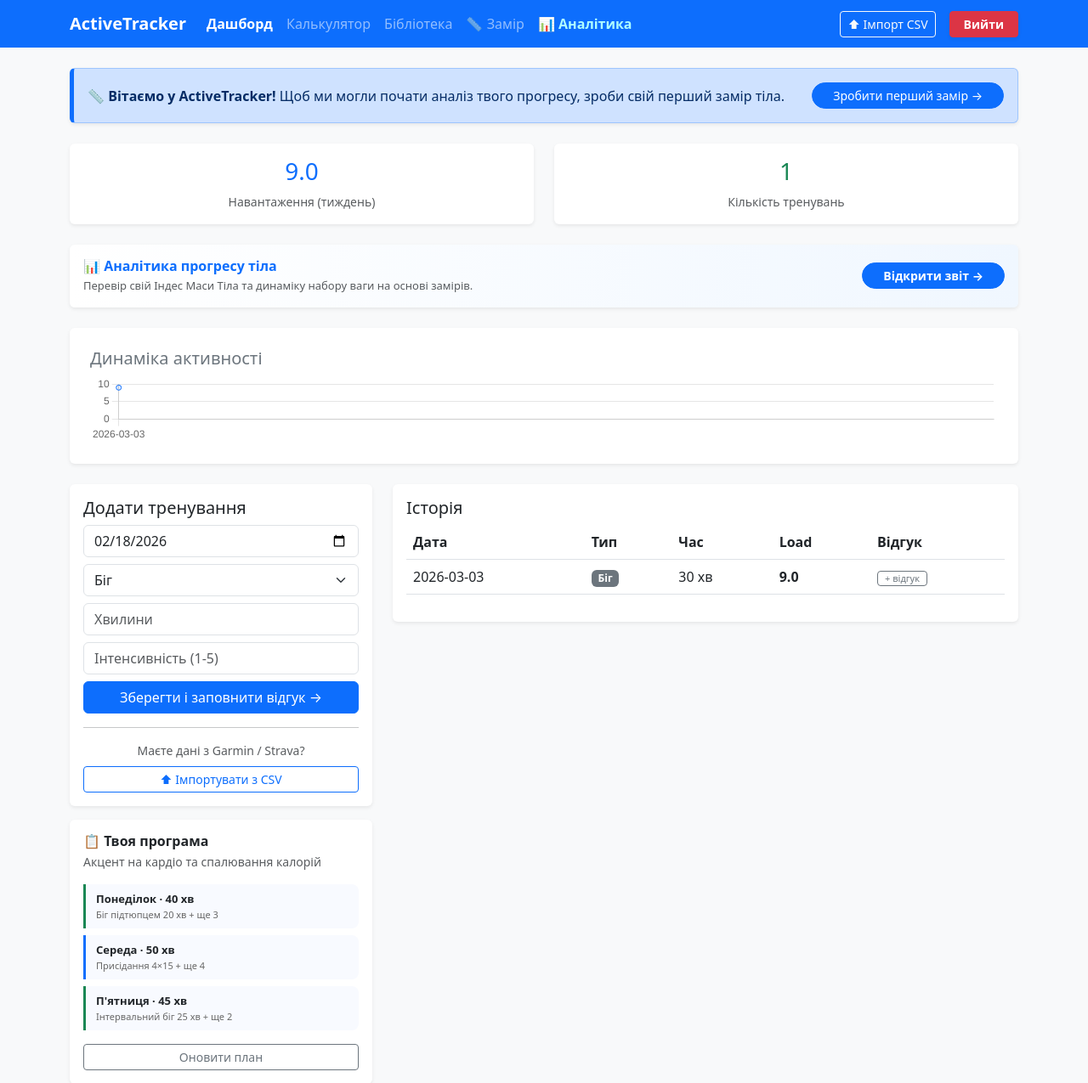
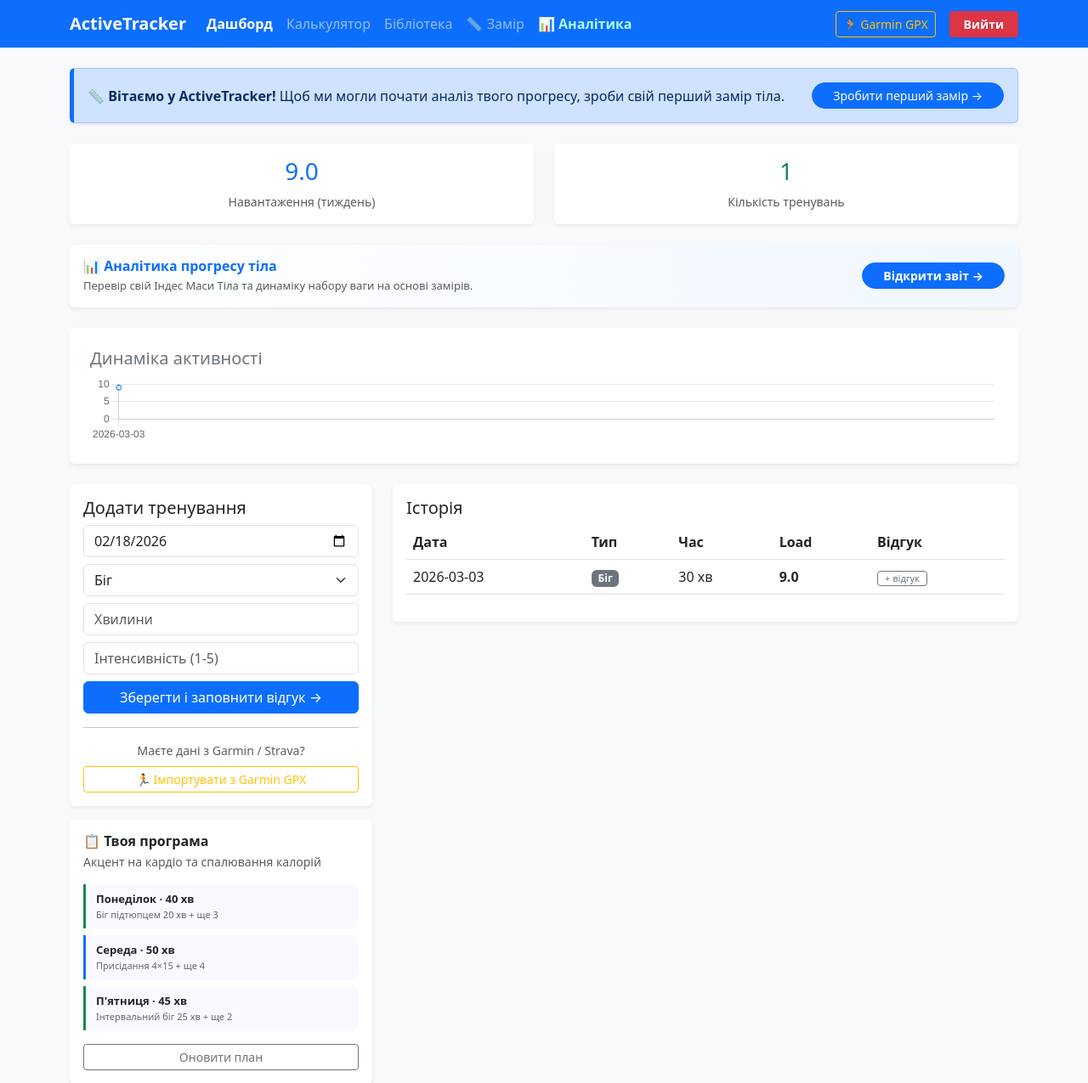
Before and after one commit to Levko0/Mini-progect, a Flask app: page / in a window 1280 px wide. Shown: the top 1275 px of the page at 85% size. Run offline with Flask 3, Linux system fonts and the light colour scheme; a user stored in the database is signed in; data comes from the database, SQL or seed files in the repository; both versions use the stored data as it was after the commit.

Commit message:
Оновлено логіку аналітики в app.py та дизайн дашборду

```diff
--- a/app.py
+++ b/app.py
@@ -741,5 +741,78 @@ def api_tracker_import():
     db.close()
 
     return jsonify({'avg_steps': round(avg_steps), 'activity_level': activity_level, 'new_pal': new_pal})
+
+
+# ─── GPX IMPORT (Garmin) ──────────────────────────────────────────────────────
+import xml.etree.ElementTree as ET
+
+@app.route("/import-gpx", methods=["POST"])
+@login_required
+def import_gpx():
+    user_id = session['user_id']
+    file = request.files.get("file")
+
+    if not file:
+        return jsonify({"error": "Файл не знайдено"}), 400
+    if not file.filename.lower().endswith(".gpx"):
+        return jsonify({"error": "Підтримуються лише .gpx файли"}), 400
+
+    try:
+        content = file.read().decode("utf-8", errors="replace")
+        root = ET.fromstring(content)
+    except ET.ParseError as e:
+        return jsonify({"error": f"Помилка парсингу XML: {e}"}), 400
+
+    ns = {
+        "gpx": "http://www.topografix.com/GPX/1/1",
+        "gpxtpx": "http://www.garmin.com/xmlschemas/TrackPointExtension/v1"
+    }
+
+    imported, errors = 0, []
+    db = Session()
+
+    for trk in root.findall("gpx:trk", ns):
+        try:
+            name_el = trk.find("gpx:name", ns)
+            type_el = trk.find("gpx:type", ns)
+            raw_type = (type_el.text if type_el is not None else
+                        name_el.text if name_el is not None else "Спорт")
+
+            trkpts = trk.findall(".//gpx:trkpt", ns)
+            if not trkpts:
+                errors.append("Трек не має точок — пропущено")
+                continue
+
+            def parse_time(trkpt):
+                t_el = trkpt.find("gpx:time", ns)
+                if t_el is not None and t_el.text:
+                    t_str = t_el.text.rstrip("Z").split(".")[0]
+                    return datetime.strptime(t_str, "%Y-%m-%dT%H:%M:%S")
+                return None
+
+            start_time = parse_time(trkpts[0])
+            end_time   = parse_time(trkpts[-1])
+
+            if not start_time:
+                errors.append("Не вдалося визначити час початку — пропущено")
+                continue
+
+            duration = int((end_time - start_time).total_seconds() / 60) if (end_time and end_time > start_time) else 30
+
+            db.add(WorkoutLog(
+                user_id=user_id,
+                date=start_time,
+                duration_minutes=duration,
+                notes=normalize_type(raw_type)
+            ))
+            imported += 1
+
+        except Exception as e:
+            errors.append(f"Трек: {str(e)}")
+
+    db.commit()
+    db.close()
+    return jsonify({"imported": imported, "errors": errors[:10]})
+
 if __name__ == "__main__":
     app.run(debug=True, port=5000)
--- a/templates/dashboard.html
+++ b/templates/dashboard.html
@@ -10,7 +10,7 @@
         .drop-zone:hover, .drop-zone.drag-over { border-color: #0d6efd; background: #eff4ff; }
         .drop-zone svg { color: #0d6efd; margin-bottom: 10px; }
         .drop-zone p { color: #888; font-size: 13px; margin-bottom: 14px; }
-        #importProgress, #importResult, #importError { display: none; }
+        #gpxImportProgress, #gpxImportResult, #gpxImportError { display: none; }
         .template-link { font-size: 12px; color: #0d6efd; cursor: pointer; text-decoration: underline dotted; }
         .plan-day { border-left: 3px solid #0d6efd; padding: 8px 12px; margin-bottom: 8px; background: #f8faff; border-radius: 0 8px 8px 0; }
         .plan-day.cardio { border-color: #198754; }
@@ -32,8 +32,8 @@
     </div>
 
     <div class="ms-auto d-flex align-items-center gap-3">
-        <button class="btn btn-outline-light btn-sm" data-bs-toggle="modal" data-bs-target="#csvImportModal">
-            ⬆ Імпорт CSV
+        <button class="btn btn-outline-warning btn-sm" data-bs-toggle="modal" data-bs-target="#gpxImportModal">
+            🏃 Garmin GPX
         </button>
         <a href="{{ url_for('logout') }}" class="btn btn-danger btn-sm fw-bold px-3 shadow-sm">Вийти</a>
     </div>
@@ -121,8 +121,8 @@
                 <hr class="my-3">
                 <div class="text-center">
                     <small class="text-muted d-block mb-2">Маєте дані з Garmin / Strava?</small>
-                    <button class="btn btn-outline-primary btn-sm w-100" data-bs-toggle="modal" data-bs-target="#csvImportModal">
-                        ⬆ Імпортувати з CSV
+                    <button class="btn btn-outline-warning btn-sm w-100" data-bs-toggle="modal" data-bs-target="#gpxImportModal">
+                        🏃 Імпортувати з Garmin GPX
                     </button>
                 </div>
             </div>
@@ -183,54 +183,55 @@
     </div>
 </div>
 
-<div class="modal fade" id="csvImportModal" tabindex="-1" aria-hidden="true">
+<div class="modal fade" id="gpxImportModal" tabindex="-1" aria-hidden="true">
   <div class="modal-dialog modal-lg modal-dialog-centered">
     <div class="modal-content border-0 shadow">
-      <div class="modal-header bg-primary text-white">
-        <h5 class="modal-title">⬆ Імпорт тренувань з CSV</h5>
+      <div class="modal-header text-white" style="background:#fd7e14;">
+        <h5 class="modal-title">🏃 Імпорт тренувань з Garmin (GPX)</h5>
         <button type="button" class="btn-close btn-close-white" data-bs-dismiss="modal"></button>
       </div>
       <div class="modal-body p-4">
-        <div id="stepUpload">
-          <div class="drop-zone" id="dropZone" onclick="document.getElementById('csvFileInput').click()">
-            <svg width="36" height="36" viewBox="0 0 24 24" fill="none" stroke="currentColor" stroke-width="1.5" stroke-linecap="round" stroke-linejoin="round">
+        <div id="gpxStepUpload">
+          <div class="drop-zone" id="gpxDropZone" onclick="document.getElementById('gpxFileInput').click()">
+            <svg width="36" height="36" viewBox="0 0 24 24" fill="none" stroke="#fd7e14" stroke-width="1.5" stroke-linecap="round" stroke-linejoin="round">
               <path d="M21 15v4a2 2 0 0 1-2 2H5a2 2 0 0 1-2-2v-4"/>
               <polyline points="17 8 12 3 7 8"/>
               <line x1="12" y1="3" x2="12" y2="15"/>
             </svg>
-            <p>Перетягніть CSV файл сюди або натисніть, щоб вибрати</p>
-            <button class="btn btn-primary btn-sm" onclick="event.stopPropagation(); document.getElementById('csvFileInput').click()">Вибрати файл</button>
+            <p>Перетягніть .gpx файл сюди або натисніть, щоб вибрати</p>
+            <button class="btn btn-warning btn-sm" onclick="event.stopPropagation(); document.getElementById('gpxFileInput').click()">Вибрати GPX файл</button>
           </div>
-          <input type="file" id="csvFileInput" accept=".csv,.txt" style="display:none">
-          <div class="mt-3 p-3 bg-light rounded" style="font-size:13px;">
-            <div class="d-flex justify-content-between align-items-center mb-2">
-              <strong>Очікуваний формат CSV:</strong>
-              <span class="template-link" onclick="downloadTemplate()">⬇ Завантажити шаблон</span>
-            </div>
-            <code style="font-size:12px; color:#555;">date,type,duration_minutes,intensity<br>2026-02-22,running,60,3</code>
+          <input type="file" id="gpxFileInput" accept=".gpx" style="display:none">
+          <div class="mt-3 p-3 rounded" style="background:#fff8f0; border:1px solid #fde5c4; font-size:13px;">
+            <strong>📍 Як експортувати з Garmin Connect:</strong>
+            <ol class="mb-0 mt-2 ps-3" style="color:#555;">
+              <li>Відкрий <strong>Garmin Connect</strong> → вибери активність</li>
+              <li>Натисни іконку ⚙️ або <strong>"..."</strong> → <strong>Export to GPX</strong></li>
+              <li>Завантаж файл і завантаж сюди</li>
+            </ol>
           </div>
         </div>
-        <div id="importProgress">
+        <div id="gpxImportProgress" style="display:none;">
           <div class="text-center mb-3">
-            <div class="spinner-border text-primary mb-2" role="status"></div>
-            <p class="text-muted mb-1">Обробка файлу...</p>
+            <div class="spinner-border mb-2" style="color:#fd7e14;" role="status"></div>
+            <p class="text-muted mb-1">Обробка GPX файлу...</p>
           </div>
-          <div class="progress"><div class="progress-bar progress-bar-striped progress-bar-animated bg-primary" style="width:100%"></div></div>
+          <div class="progress"><div class="progress-bar progress-bar-striped progress-bar-animated" style="width:100%;background:#fd7e14;"></div></div>
         </div>
-        <div id="importResult" class="alert alert-success d-flex align-items-start gap-3 mb-0" role="alert">
+        <div id="gpxImportResult" class="alert alert-success d-flex align-items-start gap-3 mb-0" style="display:none;" role="alert">
           <svg width="22" height="22" viewBox="0 0 24 24" fill="none" stroke="currentColor" stroke-width="2" style="flex-shrink:0;margin-top:2px;"><polyline points="20 6 9 17 4 12"/></svg>
-          <div><strong id="importResultTitle"></strong><br><span id="importResultText" style="font-size:13px;"></span>
-          <div id="importResultErrors" style="font-size:12px;color:#856404;margin-top:6px;"></div></div>
+          <div><strong id="gpxImportResultTitle"></strong><br><span id="gpxImportResultText" style="font-size:13px;"></span>
+          <div id="gpxImportResultErrors" style="font-size:12px;color:#856404;margin-top:6px;"></div></div>
         </div>
-        <div id="importError" class="alert alert-danger mb-0" role="alert">
+        <div id="gpxImportError" class="alert alert-danger mb-0" style="display:none;" role="alert">
           <strong>Помилка імпорту</strong>
-          <div id="importErrorText" style="font-size:13px;margin-top:4px;"></div>
+          <div id="gpxImportErrorText" style="font-size:13px;margin-top:4px;"></div>
         </div>
       </div>
       <div class="modal-footer">
         <button type="button" class="btn btn-secondary" data-bs-dismiss="modal">Закрити</button>
-        <button type="button" class="btn btn-primary" id="doImportBtn" style="display:none" onclick="doImport()">Імпортувати</button>
-        <button type="button" class="btn btn-success" id="reloadBtn" style="display:none" onclick="location.reload()">✓ Оновити дашборд</button>
+        <button type="button" class="btn btn-warning text-white" id="doGpxImportBtn" style="display:none" onclick="doGpxImport()">Імпортувати</button>
+        <button type="button" class="btn btn-success" id="gpxReloadBtn" style="display:none" onclick="location.reload()">✓ Оновити дашборд</button>
       </div>
     </div>
   </div>
@@ -252,63 +253,61 @@ if (ctx) {
     });
 }
 
-let selectedFile = null;
-const dz = document.getElementById('dropZone');
-dz.addEventListener('dragover', e => { e.preventDefault(); dz.classList.add('drag-over'); });
-dz.addEventListener('dragleave', () => dz.classList.remove('drag-over'));
-dz.addEventListener('drop', e => { e.preventDefault(); dz.classList.remove('drag-over'); if (e.dataTransfer.files[0]) setFile(e.dataTransfer.files[0]); });
-document.getElementById('csvFileInput').addEventListener('change', e => { if (e.target.files[0]) setFile(e.target.files[0]); });
 
-function setFile(file) {
-    selectedFile = file;
-    dz.style.borderColor = '#0d6efd';
-    dz.querySelector('p').textContent = '✓ Обрано: ' + file.name;
-    document.getElementById('doImportBtn').style.display = 'inline-block';
-    hideResults();
+let selectedGpxFile = null;
+const gpxDz = document.getElementById('gpxDropZone');
+gpxDz.addEventListener('dragover', e => { e.preventDefault(); gpxDz.classList.add('drag-over'); });
+gpxDz.addEventListener('dragleave', () => gpxDz.classList.remove('drag-over'));
+gpxDz.addEventListener('drop', e => { e.preventDefault(); gpxDz.classList.remove('drag-over'); if (e.dataTransfer.files[0]) setGpxFile(e.dataTransfer.files[0]); });
+document.getElementById('gpxFileInput').addEventListener('change', e => { if (e.target.files[0]) setGpxFile(e.target.files[0]); });
+
+function setGpxFile(file) {
+    selectedGpxFile = file;
+    gpxDz.querySelector('p').textContent = '✓ Обрано: ' + file.name;
+    document.getElementById('doGpxImportBtn').style.display = 'inline-block';
 }
-function hideResults() {
-    ['importResult','importError','reloadBtn'].forEach(id => document.getElementById(id).style.display = 'none');
-}
-function doImport() {
-    if (!selectedFile) return;
-    document.getElementById('stepUpload').style.display = 'none';
-    document.getElementById('importProgress').style.display = 'block';
-    document.getElementById('doImportBtn').style.display = 'none';
-    hideResults();
+function doGpxImport() {
+    if (!selectedGpxFile) return;
+    document.getElementById('gpxStepUpload').style.display = 'none';
+    document.getElementById('gpxImportProgress').style.display = 'block';
+    document.getElementById('doGpxImportBtn').style.display = 'none';
+    document.getElementById('gpxImportResult').style.display = 'none';
+    document.getElementById('gpxImportError').style.display = 'none';
     const fd = new FormData();
-    fd.append('file', selectedFile);
-    fetch('/import-csv', { method: 'POST', body: fd })
+    fd.append('file', selectedGpxFile);
+    fetch('/import-gpx', { method: 'POST', body: fd })
     .then(r => r.json()).then(data => {
-        document.getElementById('importProgress').style.display = 'none';
-        document.getElementById('stepUpload').style.display = 'block';
-        if (data.error) { document.getElementById('importError').style.display = 'block'; document.getElementById('importErrorText').textContent = data.error; return; }
-        document.getElementById('importResult').style.display = 'flex';
-        document.getElementById('importResultTitle').textContent = `Імпортовано ${data.imported} тренувань!`;
-        document.getElementById('importResultText').textContent = 'Оновіть сторінку, щоб побачити їх на дашборді.';
-        if (data.errors?.length) document.getElementById('importResultErrors').innerHTML = '⚠ Пропущено:<br>' + data.errors.map(e=>'• '+e).join('<br>');
-        document.getElementById('reloadBtn').style.display = 'inline-block';
-        selectedFile = null; document.getElementById('csvFileInput').value = '';
+        document.getElementById('gpxImportProgress').style.display = 'none';
+        document.getElementById('gpxStepUpload').style.display = 'block';
+        if (data.error) {
+            document.getElementById('gpxImportError').style.display = 'block';
+            document.getElementById('gpxImportErrorText').textContent = data.error;
+            return;
+        }
+        document.getElementById('gpxImportResult').style.display = 'flex';
+        document.getElementById('gpxImportResultTitle').textContent = `Імпортовано ${data.imported} тренувань з Garmin!`;
+        document.getElementById('gpxImportResultText').textContent = 'Оновіть сторінку, щоб побачити їх на дашборді.';
+        if (data.errors?.length) document.getElementById('gpxImportResultErrors').innerHTML = '⚠ Пропущено:<br>' + data.errors.map(e=>'• '+e).join('<br>');
+        document.getElementById('gpxReloadBtn').style.display = 'inline-block';
+        selectedGpxFile = null; document.getElementById('gpxFileInput').value = '';
     }).catch(err => {
-        document.getElementById('importProgress').style.display = 'none';
-        document.getElementById('stepUpload').style.display = 'block';
-        document.getElementById('importError').style.display = 'block';
-        document.getElementById('importErrorText').textContent = 'Помилка: ' + err.message;
+        document.getElementById('gpxImportProgress').style.display = 'none';
+        document.getElementById('gpxStepUpload').style.display = 'block';
+        document.getElementById('gpxImportError').style.display = 'block';
+        document.getElementById('gpxImportErrorText').textContent = 'Помилка: ' + err.message;
     });
 }
-document.getElementById('csvImportModal').addEventListener('hidden.bs.modal', () => {
-    selectedFile = null; document.getElementById('csvFileInput').value = '';
-    document.getElementById('stepUpload').style.display = 'block';
-    document.getElementById('importProgress').style.display = 'none';
-    document.getElementById('doImportBtn').style.display = 'none';
-    dz.style.borderColor = '';
-    dz.querySelector('p').textContent = 'Перетягніть CSV файл сюди або натисніть, щоб вибрати';
-    hideResults();
+document.getElementById('gpxImportModal').addEventListener('hidden.bs.modal', () => {
+    selectedGpxFile = null; document.getElementById('gpxFileInput').value = '';
+    document.getElementById('gpxStepUpload').style.display = 'block';
+    document.getElementById('gpxImportProgress').style.display = 'none';
+    document.getElementById('doGpxImportBtn').style.display = 'none';
+    gpxDz.querySelector('p').textContent = 'Перетягніть .gpx файл сюди або натисніть, щоб вибрати';
+    document.getElementById('gpxImportResult').style.display = 'none';
+    document.getElementById('gpxImportError').style.display = 'none';
+    document.getElementById('gpxReloadBtn').style.display = 'none';
 });
-function downloadTemplate() {
-    const csv = 'date,type,duration_minutes,intensity\n2026-02-22,running,60,3\n2026-02-25,gym,45,4\n';
-    const a = document.createElement('a'); a.href = URL.createObjectURL(new Blob([csv],{type:'text/csv'}));
-    a.download = 'activetracker_template.csv'; a.click();
-}
+
 </script>
 </body>
 </html>
```
Also changed, not shown: fitness_app.db, 1 other file.
